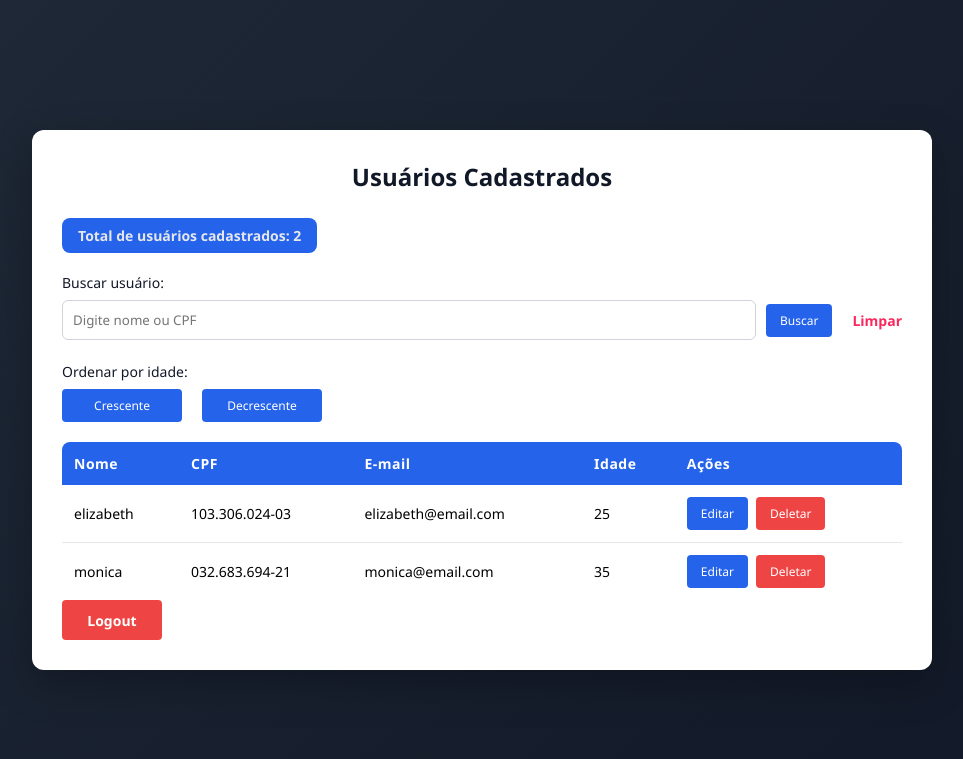
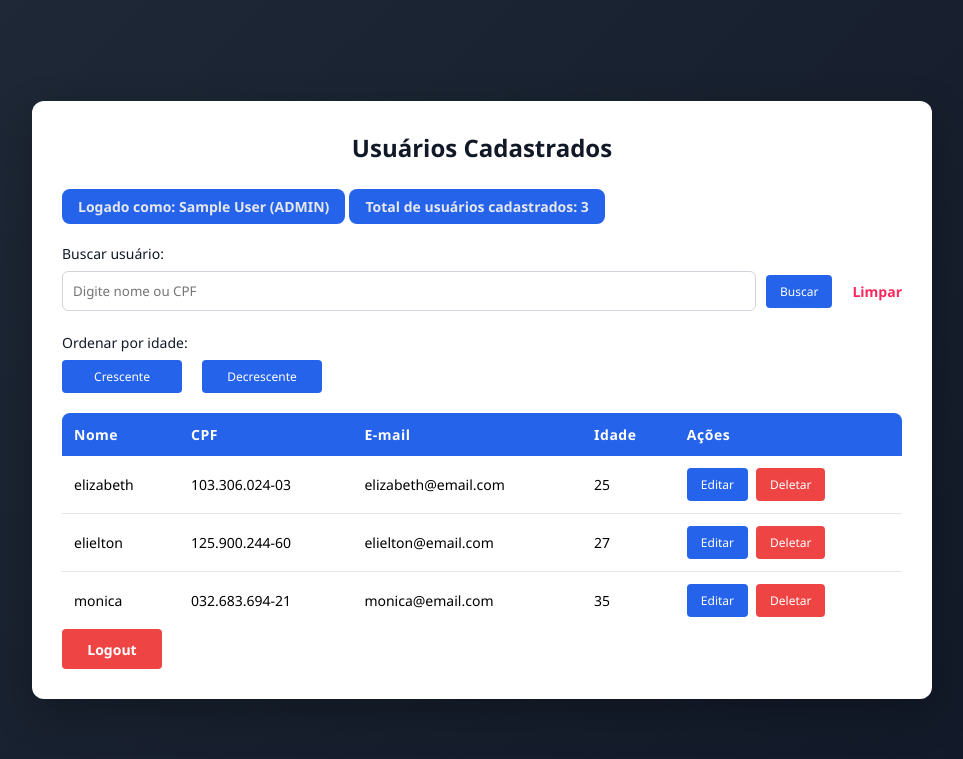
Before and after one commit to elizabethmdossantos/cadastro_usuario_python, a Flask app: page /usuarios in a window 1280 px wide. Shown: the top 759 px of the page, without its empty margins (158-1121 px from the left). Run offline with Flask 3, Linux system fonts and the light colour scheme; the visitor is signed in with stand-in values (Sample User, id 1).

Commit message:
atualizações admin

```diff
--- a/app.py
+++ b/app.py
@@ -37,7 +37,11 @@ def salvar_usuario(usuario):
     except:
         return False  # Retorna False se ocorrer um erro ao salvar
 
-def buscar_usuario_por_cpf(cpf ):
+def buscar_usuario():
+    usuarios = carregar_usuarios()
+    return usuarios
+
+def buscar_usuario_por_cpf(cpf):
     usuarios = carregar_usuarios()
     for usuario in usuarios:
         if usuario.get("cpf") == cpf:
@@ -89,46 +93,41 @@ def home():
     # Renderiza a página inicial com o formulário de cadastro
     return render_template("home.html")
 
-@app.route("/login", methods=["GET"])
-def mostrar_login():
-    return render_template("login.html")
-
-@app.route("/cadastro-usuario", methods=["GET"])
-def mostrar_cadastro():
-    return render_template("cadastro-usuario.html")
-
-
 # LOGIN
 
 @app.route("/login", methods=["GET", "POST"])
 def login():
-
     if request.method == "POST":
         cpf_digitado = request.form.get("cpf")
         senha = request.form.get("senha")
+        codigo_enviado = request.form.get("codigo_admin")
 
-    cpf_validado = validar_cpf(cpf_digitado)
+        cpf_validado = validar_cpf(cpf_digitado)
 
-    if not cpf_validado:
-        flash("CPF inválido! Use o formato 000.000.000-00", "erro")
-        return render_template('login.html', form_data=request.form)
+        if not cpf_validado:
+            flash("CPF inválido! Use o formato 000.000.000-00", "erro")
+            return render_template('login.html', form_data=request.form)
 
-    usuarios = carregar_usuarios()
-    usuario = next((u for u in usuarios if u.get("cpf") == cpf_validado), None) # Busca o usuário com o CPF fornecido, ou None se não encontrado
+        usuarios = carregar_usuarios()
+        usuario = next((u for u in usuarios if u.get("cpf") == cpf_validado), None)
 
-    if usuario and check_password_hash(usuario["senha"], senha): # Verifica se o usuário existe e se a senha fornecida corresponde ao hash armazenado
-        session ["usuario_id"] = usuario["id"]
-        session ["usuario_nome"] = usuario["nome"]
+        if usuario and check_password_hash(usuario["senha"], senha):
+            session["usuario_id"] = usuario["id"]
+            session["usuario_nome"] = usuario["nome"]
+            session["usuario_cpf"] = usuario["cpf"]
 
-        flash("Login bem-sucedido!",  "sucesso")
-        return redirect(url_for('buscar_usuarios'))
+            if codigo_enviado == "admin123":
+                session["nivel"] = "admin"
+            else:
+                session["nivel"] = "comum"
 
-    else:
-        flash("CPF ou senha incorretos.", "erro")
-        return render_template('login.html', form_data=request.form)# Mantém os dados do formulário para facilitar correção pelo usuário
+            flash(f"Bem-vindo, {usuario['nome']}!", "sucesso")
+            return redirect(url_for('buscar_usuarios'))
+        else:
+            flash("CPF ou senha incorretos.", "erro")
+            return render_template('login.html', form_data=request.form)
 
-    return render_template('login.html')
-
+    return render_template("login.html")
 
 # CADASTRO DE USUÁRIO
 
@@ -179,6 +178,10 @@ def cadastrar_usuario():
     status = salvar_usuario(usuario)
 
     if status:
+        session["usuario_id"] = usuario["id"]
+        session["usuario_nome"] = usuario["nome"]
+        session["usuario_cpf"] = usuario["cpf"]
+        session["nivel"] = "comum"
         # após cadastro redireciona para a lista de usuários
         flash("Usuário cadastrado com sucesso.", "sucesso")
         return redirect(url_for('buscar_usuarios'))
@@ -241,6 +244,13 @@ def editar_usuario(cpf):
         flash("Não autorizado.", "erro")
         return redirect(url_for("login"))
 
+    e_dono_do_perfil = session.get("usuario_cpf") == cpf
+    e_admin = session.get("nivel") == "admin"
+
+    if not e_dono_do_perfil and not e_admin:
+        flash("Apenas administradores ou o próprio usuário podem editar este perfil.", "erro")
+        return redirect(url_for("buscar_usuarios"))
+
     usuarios = carregar_usuarios()
 
     usuario = next((u for u in usuarios if u["cpf"] == cpf), None)
@@ -276,33 +286,38 @@ def editar_usuario(cpf):
         return redirect(url_for("buscar_usuarios"))
     else:
         flash("Erro ao atualizar usuário.", "erro")
-        return redirect(url_for("buscar_usuários"))
+        return redirect(url_for("buscar_usuarios"))
 
 
 # DELETAR
 
 @app.route("/usuarios/deletar", methods=["POST"])
-def deletar_usuario(cpf):
+def deletar_usuario():
+    # Verifica se está logado
     if "usuario_id" not in session:
-        flash("Não autorizado.", "erro")
+        flash("Você precisa estar logado.", "erro")
         return redirect(url_for("login"))
 
-    cpf = request.form.get("cpf")
-    if not cpf:
-        flash("CPF necessário para deletar usuário.", "erro")
+    # Apenas Admin deleta
+    if session.get("nivel") != "admin":
+        flash("Acesso negado! Apenas administradores podem deletar usuários.", "erro")
+        return redirect(url_for("buscar_usuarios"))
+
+    cpf_para_deletar = request.form.get("cpf")
+    if not cpf_para_deletar:
+        flash("CPF não fornecido.", "erro")
         return redirect(url_for("buscar_usuarios"))
 
     usuarios = carregar_usuarios()
-    novos_usuarios = [u for u in usuarios if u.get("cpf") != cpf]
+    # Cria a nova lista sem o usuário deletado
+    novos_usuarios = [u for u in usuarios if u.get("cpf") != cpf_para_deletar]
 
-    try:
-        with open("usuarios.json", "w", encoding="utf-8") as arquivo:
-            json.dump(novos_usuarios, arquivo, indent=4)
+    if salvar_todos_usuarios(novos_usuarios):
         flash("Usuário deletado com sucesso.", "sucesso")
-        return redirect(url_for("buscar_usuarios"))
-    except Exception as e:
-        flash(f"Erro ao deletar: {e}", "erro")
-        return redirect(url_for("buscar_usuarios"))
+    else:
+        flash("Erro ao salvar alterações no banco de dados.", "erro")
+
+    return redirect(url_for("buscar_usuarios"))
 
 
 if __name__ == "__main__":
--- a/templates/login.html
+++ b/templates/login.html
@@ -35,6 +35,8 @@
                     </svg>
             </span>
         </div>
+        <label for="admin">Administrador:</label>
+        <input type="text" name="codigo_admin" value="{{ form_data.codigo_admin if form_data else '' }}" placeholder="Código de administrador" >
         <button type="submit">Entrar</button>
         <a href="{{ url_for('home') }}">Voltar a página home</a>
     </form>
--- a/templates/usuarios.html
+++ b/templates/usuarios.html
@@ -16,7 +16,9 @@
         {% endif %}
     {% endwith %}
         <h1>Usuários Cadastrados</h1>
+        <p>Logado como: <strong>{{ session['usuario_nome'] }}</strong> ({{ session['nivel']|upper }})</p>
         <p>Total de usuários cadastrados: {{ usuarios|length }}</p>
+
 
         <form method="GET" action="{{ url_for('buscar_usuarios') }}">
         <label for="buscar">Buscar usuário:</label>
@@ -59,17 +61,21 @@
 
             <div class="acoes">
 
+            {% if session['nivel'] == 'admin' or session['usuario_cpf'] == usuario.cpf %}
             <a href="{{ url_for('editar_usuario', cpf=usuario.cpf) }}">
             <button type="button" class="button" id="btn-editar">Editar</button>
             </a>
-
-                <form action="{{ url_for('deletar_usuario', cpf=usuario.cpf) }}"
+            {% endif %} {% if session['nivel'] == 'admin' %}
+            <form action="{{ url_for('deletar_usuario') }}"
              method="POST"
              onsubmit="return confirm('Tem certeza que deseja deletar este usuário?');">
 
             <input type="hidden" name="cpf" value="{{ usuario.cpf }}">
             <button type="submit" class="button" id="btn-deletar">Deletar</button>
             </form>
+            {% endif %} {% if session['nivel'] != 'admin' and session['usuario_cpf'] != usuario.cpf %}
+            <span style="font-size: 0.8em; color: gray;">Sem permissão</span>
+            {% endif %}
             </div>
                     </td>
                 </tr>
--- a/usuarios.json
+++ b/usuarios.json
@@ -14,5 +14,13 @@
         "email": "monica@email.com",
         "idade": "35",
         "senha": "scrypt:32768:8:1$geKUzYe9brGFKDpJ$757d675be779a83114c19ee3c059c5057e2b60e2e6ffb85b136da833bdb6504ba391469d3e01c03b92dccd8ca86e29489356a5618727b5ea4d0942b4305fd3dd"
+    },
+    {
+        "id": "4eb634e2-46fc-4082-b128-441c23d9c549",
+        "nome": "elielton",
+        "cpf": "125.900.244-60",
+        "email": "elielton@email.com",
+        "idade": "27",
+        "senha": "scrypt:32768:8:1$ayN2x45WI6To51fq$fe7776f01645b08b14141c8f8ba658b6ccfa3efda95f80168e2d5e5e9a5c6a711f3badf1326128be733263e59eded47ba48daa9ad47b9458fd8b2b35fc624f77"
     }
 ]
```
Also changed, not shown: anotacoes.txt (added, +18 -0 lines). Lines whose indentation alone changed are shown as unchanged.
